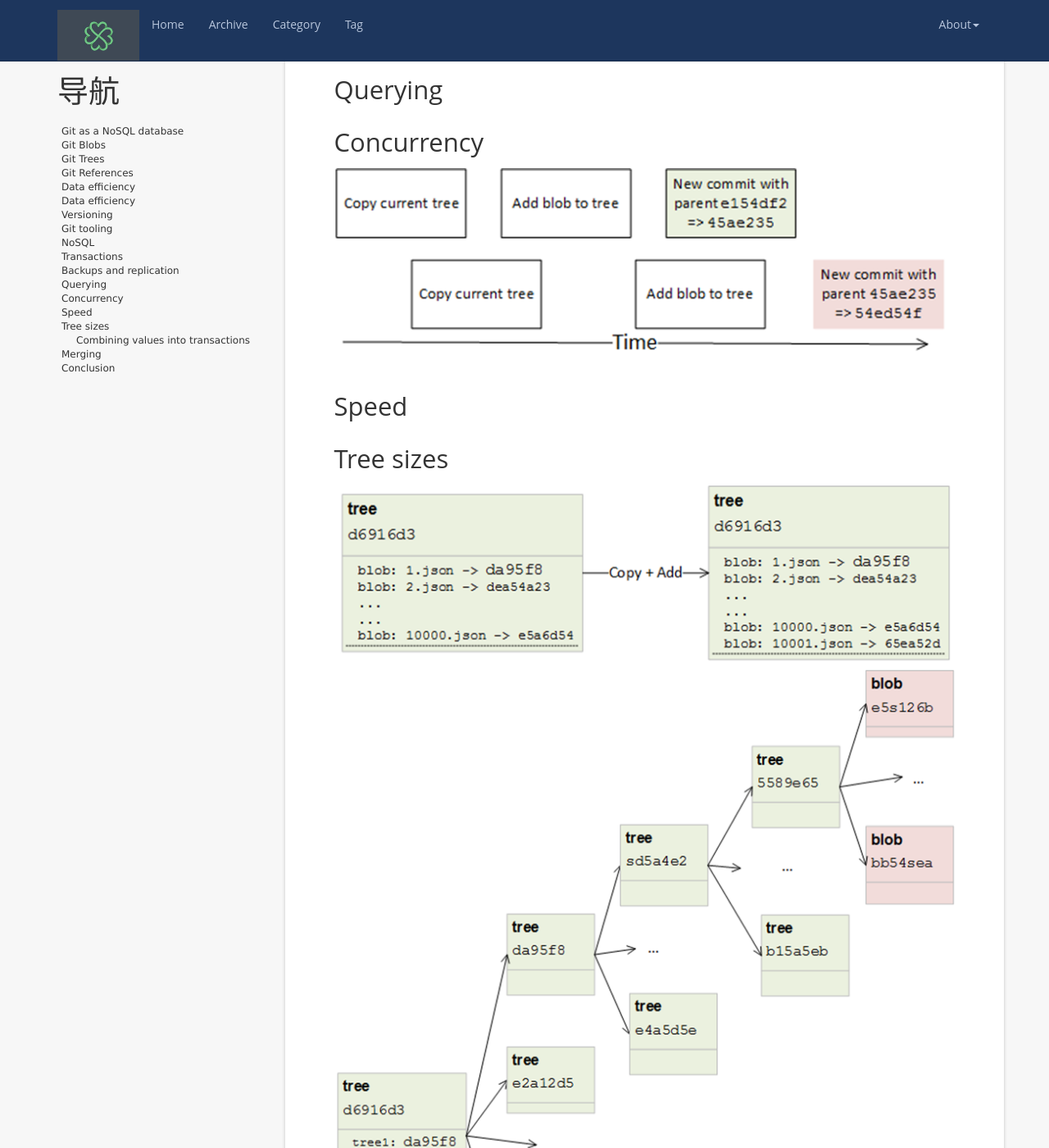
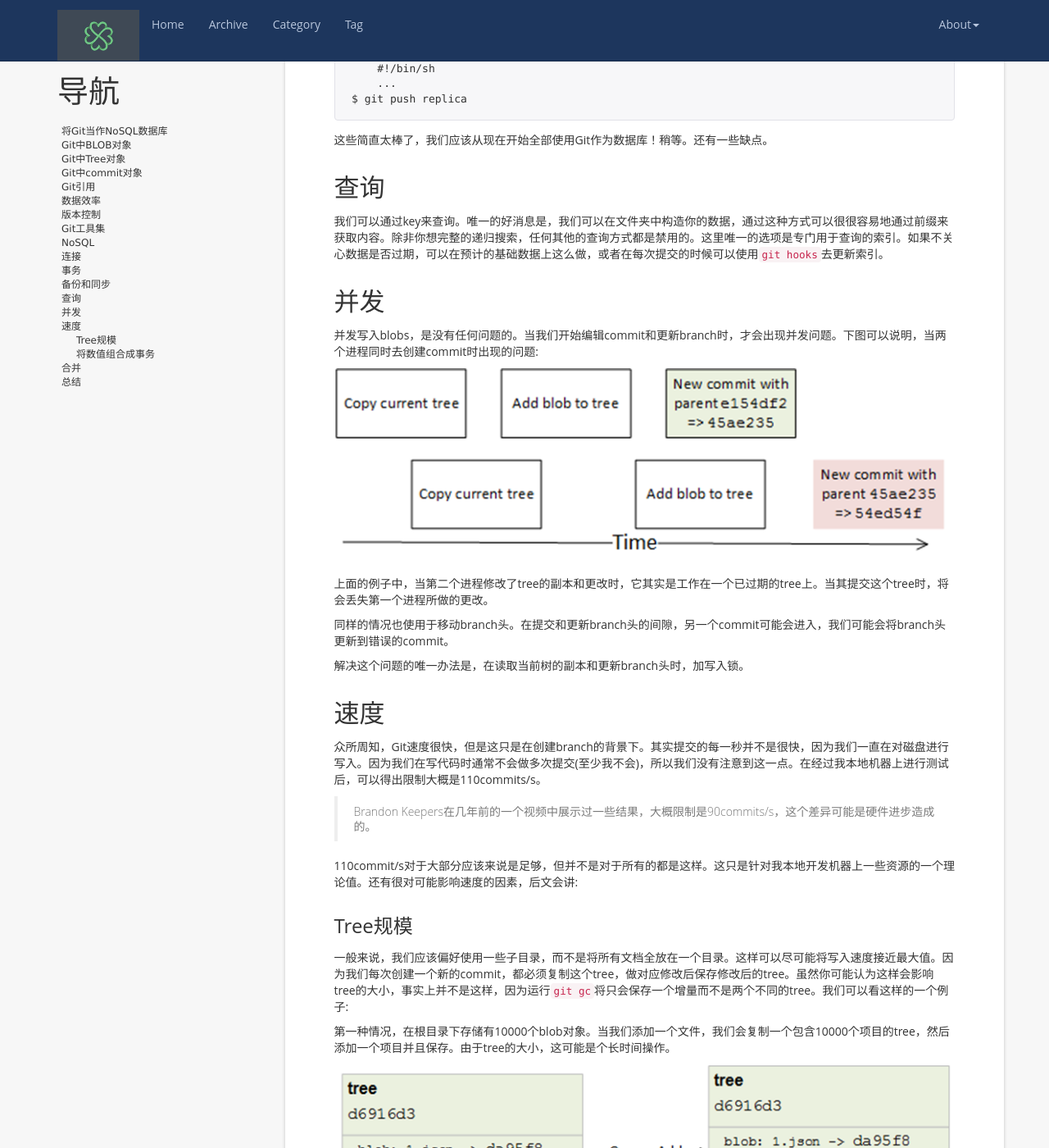
Before and after one commit to legolasNg/legolasNg.github.io, a Jekyll site: the page built from _posts/2016-10-16-git-as-a-nosql-database.md, in a window 1280 px wide and 1400 px high, scrolled down 8489 px. Shown: the whole window at 82% size. Built offline with Jekyll 4.4.1, drawn with Linux system fonts in a browser that asks for light colours; nearby versions of some CDN libraries; comment, search, counter and statistics services are not loaded; some of the changed text lies outside the part shown.

Commit message:
[modify]complete 'git as a nosql database'

`````diff
--- a/_posts/2016-10-16-git-as-a-nosql-database.md
+++ b/_posts/2016-10-16-git-as-a-nosql-database.md
@@ -21,7 +21,7 @@ $ git show master:1.json
 => {"id":1, "name":"legolas"}
 ````
 
-实验成功了，但是无论我们储存什么，都是使用文件系统作为"database":"path"的key-value形式。这样会有一些缺点:
+虽然实验成功了，但是无论我们储存什么，都是使用文件系统作为"database":"path"的key-value形式。这样会有一些缺点:
 
 - 在我们存储内容进git前，我们需要将所有的数据写入磁盘
 - 我们需要多次保存数据
@@ -30,7 +30,7 @@ $ git show master:1.json
 
 我们想要的只是一个裸(bare)仓库，没有任何文件存在于文件系统中，而是在git数据库中。
 
-## Git as a NoSQL database
+## 将Git当作NoSQL数据库
 
 Git是一套内容寻址(content-addressable)文件系统，从核心上来看不过是简单地存储键值对(key-value)。它允许插入任意类型的内容，并会返回一个可检索到该内容的键值，通过该键值可以在任何时候再取出该内容。
 
@@ -85,7 +85,7 @@ $ git cat-file -t da95f8264a0ffe3df10e94eed6371ea83aee9a4d
 
 > `tags`，tag来标记某一个提交(commit)的方法。
 
-## Git Blobs
+## Git中BLOB对象
 
 现在我们有一个键值对(key-value)存储在一个blob(binary large object)类型的对象中:
 
@@ -93,7 +93,7 @@ $ git cat-file -t da95f8264a0ffe3df10e94eed6371ea83aee9a4d
 
 现在我们有一个问题: 我们不能更新它，因为如果我们更新这个内容，key将会变化。这意味着，对于文件的每个版本，我们不得不记住所有的key。而我们想要的是，指定自己的key用来跟踪每个版本。
 
-## Git Trees
+## Git中Tree对象
 
 Trees对象解决了两个问题:
 
@@ -160,9 +160,10 @@ $ git write-tree
 
 > 无需指定`-w`选项--如果某个树对象此前并不存在的话,当调用`write-tree`命令时,它会根据当前暂存区状态自动创建一个新的树对象。
 
-## Git References
+## Git中commit对象
 
 我们进一步，commit(提交)内容。一个commit包含5个关键信息:
+
 1. 提交的作者
 2. 创建的日期(时间戳)
 3. 为什么创建它(提交信息)
@@ -206,7 +207,7 @@ $ git show 9918e46:1.json
 
 这仍然没有达到要求，因为我们还是需要记住最后一次commit的哈希值。到目前为止，我们创建的所有对象都是git对象数据库的一部分，该数据库的特征是只存储不可变对象。一旦你写入一个blob、tree或者commit，我们并不能在不改变key的情况下修改该value。你也不能删除这些对象(至少不是直接删除他们，`git gc`命令可以删除悬空的(dangling)对象)。
 
-## Data efficiency
+## Git引用
 
 更进一步，是Git引用(references)。references不是对象数据库的一部分，它们是引用数据库(reference database)的一部分，并且是可变的。Git拥有不同类型的reference，例如branches、tags和remotes。它们本质相同，但是有一点细微的差异。现在，我们来研究下branches。分支(branch)是一个指向commit的指针。我们可以通过创建一条新的分支(branch)，将commit的哈希值写入文件系统:
 
@@ -235,7 +236,7 @@ $ git show master:1.json
 
 对于简单的键值存储来说，上面的这些操作似乎有点复杂。然而，我们可以抽象这些，以便于客户端只需要指定一个branch和一个key。不过这些，我会在以后的文章中讲述。现在我们来讨论"使用Git作为Nosql数据库"的潜在优点和缺点
 
-## Data efficiency
+## 数据效率
 
 Git用来存储数据时效率是非常高的。如前所述，相同内容的blob只会存储一次，因为计算出的哈希值一致。我们可以尝试将一大堆相同内容的文件添加到一个空仓库，然后检查`.git`目录的大小和文件在磁盘的大小。你将会发现，`.git`目录相当小。
 
@@ -251,7 +252,7 @@ Git用来存储数据时效率是非常高的。如前所述，相同内容的bl
 
 虽然git在引用已存在数据方面非常高效，但是如果每一个小修改都将产生一个完整的副本，那么一段时间之后我们将会得到一个非常大的仓库。为了缓解这一点，Git拥有一个自动垃圾回收处理。当运行`git gc`时，它会检查你的blob。在可能时，它会删除这些blobs，取而代之的是存储一个基础数据的单独副本，连同blob的每个版本的修改。这样，git仍然能检索每个不同的版本，而不需要多次存储这些数据。
 
-## Versioning
+## 版本控制
 
 我们可以免费获得完整的版本控制系统。这样的版本控制具有不删除数据的优点。我们在SQL数据库中见过这样的例子:
 
@@ -271,7 +272,7 @@ id  |   street  |   lastUpdate
 
 这种例子很少碰到:你知道它已经被更新，但是没有任何信息关于实际更新内容以及以前的数值。每当你更新数据，你其实是在删除数据，并且插入了一条新的数据，旧的数据就永远丢失了。使用Git，你可以对于任何文件运行`git log`，可以看到什么被修改，谁修改了它，什么时候修改，以及为什么修改。
 
-## Git tooling
+## Git工具集
 
 Git拥有丰富的工具集，用以浏览和操作数据。其中大部分工具服务于代码，但并不意味着不能用来处理其他数据。以下是一些我能想到的不太详尽的工具概览:
 
@@ -294,13 +295,17 @@ Git拥有丰富的工具集，用以浏览和操作数据。其中大部分工
 
 由于是键值(key-value)存储，可以得到NoSQL存储的常见优点，例如无模式数据库。可以存储任何想要保存的数据，甚至不一定是JSON格式。
 
-## Transactions
+## 连接
+
+Git可以在网络分区中工作。你可以将东西存放在U盘上，当离线的时候保存数据，在线的时候推送提交并且合并数据。我们经常在开发的时候这么使用，在某些情况下它能救命。
+
+## 事务
 
 在上面的例子中，我们提交了文件的每一次更改。不一定非要这么做，你也可以将多次变更作为一个commit提交。这样以后可以很容易原子性回滚。
 
 事务持久化(long lived)也是可以实现的:可以创建一个branch，提交若干更改，然后合并(或者丢弃)。
 
-## Backups and replication
+## 备份和同步
 
 对于传统数据库而言，创建一个全备份和增量备份定时任务，通常有点麻烦。由于Git存储的是整个历史，数据库不需要做全备份。此外，备份其实就是一次简单的`git push`。这些推送可以到达任何地方，GitHub、BitBucket或者自托管的git服务器。
 
@@ -316,28 +321,83 @@ $ git push replica
 
 这些简直太棒了，我们应该从现在开始全部使用Git作为数据库！稍等。还有一些缺点。
 
-## Querying
+## 查询
 
-## Concurrency
+我们可以通过key来查询。唯一的好消息是，我们可以在文件夹中构造你的数据，通过这种方式可以很很容易地通过前缀来获取内容。除非你想完整的递归搜索，任何其他的查询方式都是禁用的。这里唯一的选项是专门用于查询的索引。如果不关心数据是否过期，可以在预计的基础数据上这么做，或者在每次提交的时候可以使用`git hooks`去更新索引。
+
+## 并发
+
+并发写入blobs，是没有任何问题的。当我们开始编辑commit和更新branch时，才会出现并发问题。下图可以说明，当两个进程同时去创建commit时出现的问题:
 
 ![concurrency_1](/styles/images/git_as_a_nosql_database/concurrency_1.png)
 
-## Speed
+上面的例子中，当第二个进程修改了tree的副本和更改时，它其实是工作在一个已过期的tree上。当其提交这个tree时，将会丢失第一个进程所做的更改。
 
-## Tree sizes
+同样的情况也使用于移动branch头。在提交和更新branch头的间隙，另一个commit可能会进入，我们可能会将branch头更新到错误的commit。
+
+解决这个问题的唯一办法是，在读取当前树的副本和更新branch头时，加写入锁。
+
+## 速度
+
+众所周知，Git速度很快，但是这只是在创建branch的背景下。其实提交的每一秒并不是很快，因为我们一直在对磁盘进行写入。因为我们在写代码时通常不会做多次提交(至少我不会)，所以我们没有注意到这一点。在经过我本地机器上进行测试后，可以得出限制大概是110commits/s。
+
+> Brandon Keepers在几年前的一个视频中展示过一些结果，大概限制是90commits/s，这个差异可能是硬件进步造成的。
+
+110commit/s对于大部分应该来说是足够，但并不是对于所有的都是这样。这只是针对我本地开发机器上一些资源的一个理论值。还有很对可能影响速度的因素，后文会讲:
+
+### Tree规模
+
+一般来说，我们应该偏好使用一些子目录，而不是将所有文档全放在一个目录。这样可以尽可能将写入速度接近最大值。因为我们每次创建一个新的commit，都必须复制这个tree，做对应修改后保存修改后的tree。虽然你可能认为这样会影响tree的大小，事实上并不是这样，因为运行`git gc`将只会保存一个增量而不是两个不同的tree。我们可以看这样的一个例子:
+
+第一种情况，在根目录下存储有10000个blob对象。当我们添加一个文件，我们会复制一个包含10000个项目的tree，然后添加一个项目并且保存。由于tree的大小，这可能是个长时间操作。
 
 ![tree_sizes_1](/styles/images/git_as_a_nosql_database/tree_sizes_1.png)
 
+第二种情况，有四个层次的tree，每个节点有10个子树，在最后层次每个节点对应10个blob(10 * 10 * 10 * 10 = 10000个文件)。
+
 ![tree_sizes_2](/styles/images/git_as_a_nosql_database/tree_sizes_2.png)
+
+这种情况下，如果我们想添加一个blob，不需要复制整个层次结构，只需要复制该blob所在的分支。下图将会显示，必须复制和修改的tree:
 
 ![tree_sizes_3](/styles/images/git_as_a_nosql_database/tree_sizes_3.png)
 
+所以我们可以不用去复制10000条目的一个tree，而是通过使用子目录，只用复制包含10条目的5个tree，这样会快很多。当数据增长越多，我们越应该使用子目录。
 
-### Combining values into transactions
+### 将数值组合成事务
 
-## Merging
+如果我们想要每秒超过110个提交，而且不需要能够单独回滚它们。在这种情况下，我们应该在一个commit中提交多个更改，而不是每次更改都做一个commit。这样可以同时写入多个blob，因此可以实现1000个文件并发写入磁盘，然后执行一次提交后将它们都存储到仓库中。虽然这样有很多缺点，但是想要读写速度，只是唯一的办法。
 
-## Conclusion
+这个问题的解决方案是，给Git添加另一个后端，它不会立即刷新内容到磁盘，而是首先写入内存数据库，然后异步刷新到磁盘。实现这个并不是很简单，我使用`libgit2sharp`库连接仓库去测试这个解决方案时，我是将Voron作为后端(开源项目，也是ElasticSearch的变体)。这将会提升相当多的速度，但是你失去了使用标准git工具去检索数据的便利。
+
+## 合并
+
+当从不同分支合并数据时，可能会存在另一个问题。如果没有合并冲突，实际上是一次相当愉快的体验，可以用在很多场景:
+
+- 在生效前，修改需要审核的数据
+- 在需要还原的实时数据上，进行测试
+- 在合并数据前，隔离工作
+
+事实上，在开发过程中使用branch，你会得到所有这些乐趣。但是，在存在合并冲突时，我们会遇到麻烦。合并数据其实相当负责，因为我们并不是一直能解决这些合并冲突。
+
+一个可行的策略，当写数据时存储合并冲突，当读数据时向用户展示差异，以便用户能选出正确的数据。然而，怎么去正确地管理这些数据，是个艰巨的任务。
+
+## 总结
+
+在某些情况下，git是很好的NoSQL数据库。它有其局限性，但是我认为在以下方面git特别实用:
+
+- 层级结构数据(得益于其天生的层次性)
+- 能在离线环境下工作
+- 数据需要审核机制(也可以说是，需要分支和合并)
+
+在其他情况下，git并不是太适用：
+
+- 需要极端的写入性能
+- 需要负责查询(虽然可以通过提交钩子来建立索引去解决)
+- 拥有庞大的数据量(写入速度会更慢)
+
+以上就是如何使用Git作为NoSQL数据库。
+
+
 
 [noms](https://github.com/attic-labs/noms)是一个基于Git思想的分布式数据库
 
`````
